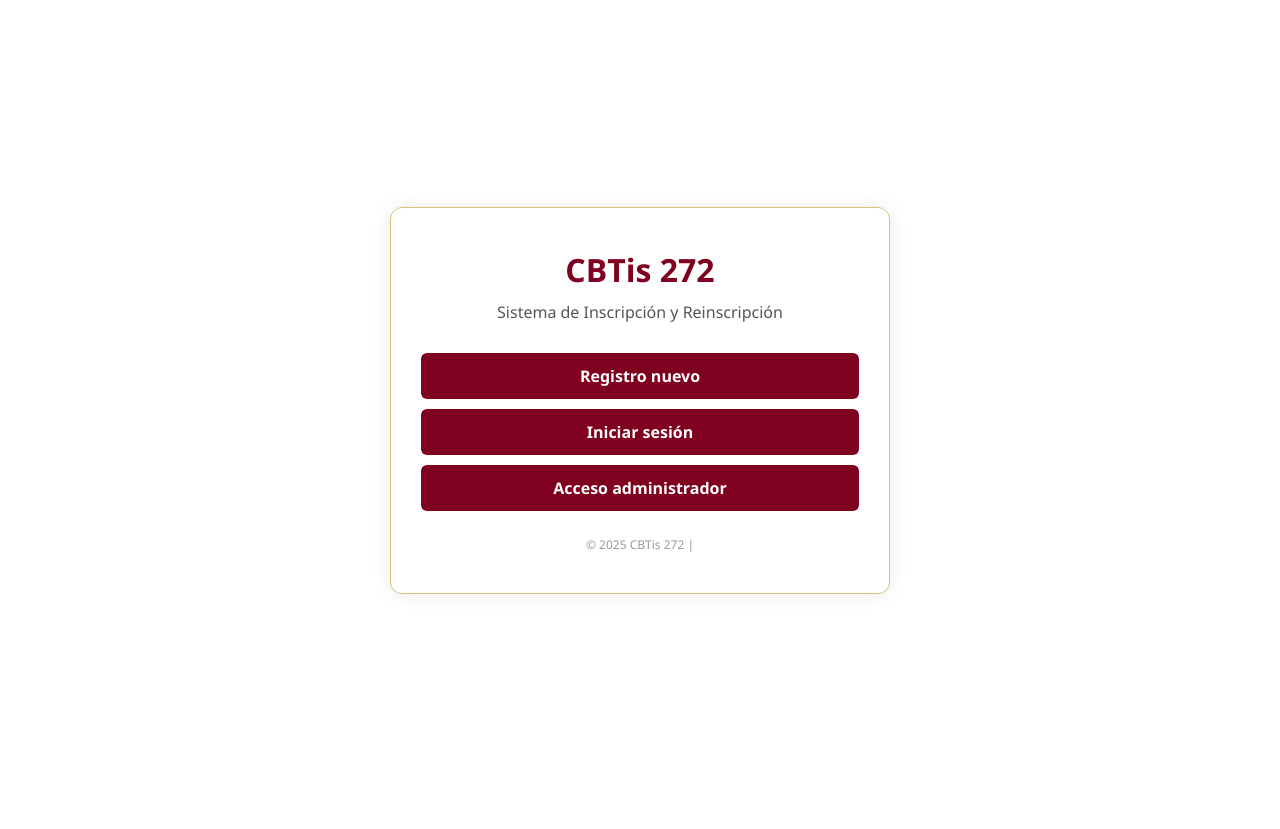
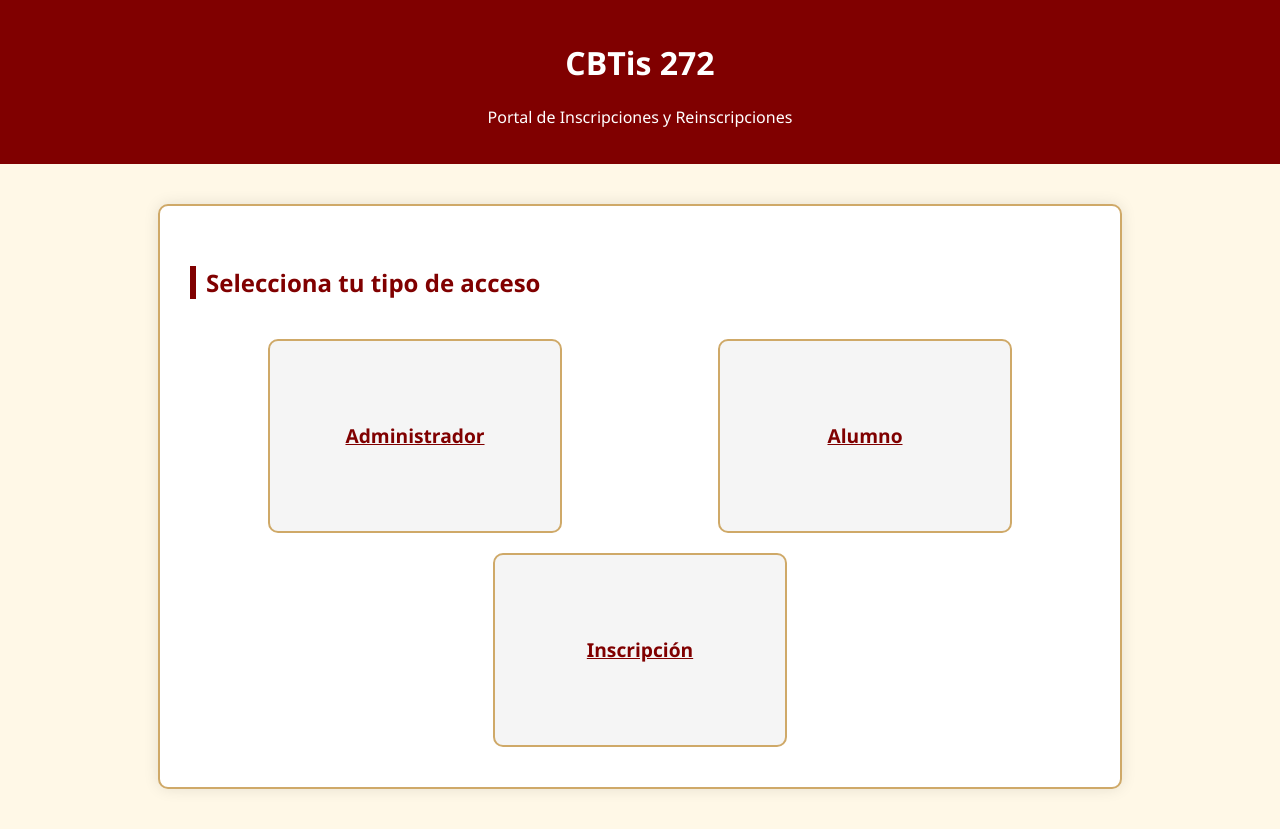
Before and after one commit to Armando59t/cbtis272, a Flask app: page / in a window 1280 px wide. Before the commit the page ends 594 px from the top, so only its background shows below. Run offline with Flask 3, Linux system fonts and the light colour scheme.

Commit message:
Update index.html

```diff
--- a/templates/index.html
+++ b/templates/index.html
@@ -1,83 +1,95 @@
 <!DOCTYPE html>
 <html lang="es">
 <head>
-    <meta charset="UTF-8">
-    <title>CBTis 272 - Inicio</title>
-    <link rel="stylesheet" href="{{ url_for('static', filename='estilos.css') }}">
+  <meta charset="UTF-8"/>
+  <meta name="viewport" content="width=device-width, initial-scale=1"/>
+  <title>CBTis 272 │ Portal de inscripciones</title>
   <style>
-        * {
-            box-sizing: border-box;
+    :root {
+      --vino: #800000;
+      --crema: #fff8e7;
+      --dorado: #cfa968;
+      --gris: #f5f5f5;
     }
 
     body {
       margin: 0;
-            padding: 0;
       font-family: 'Segoe UI', sans-serif;
-            background-color: #ffffff;
+      background-color: var(--crema);
       color: #333;
-            display: flex;
-            justify-content: center;
-            align-items: center;
-            height: 100vh;
     }
 
-        .container {
+    header {
+      background-color: var(--vino);
+      color: white;
+      padding: 20px;
       text-align: center;
-            border: 1px solid #d1c47a;
-            border-radius: 12px;
-            padding: 40px 30px;
-            box-shadow: 0 0 20px rgba(0,0,0,0.08);
-            max-width: 500px;
-            width: 90%;
     }
 
-        .logo {
-            font-size: 32px;
-            font-weight: bold;
-            color: #800020;
-            margin-bottom: 10px;
+    .contenedor {
+      max-width: 900px;
+      margin: 40px auto;
+      background-color: white;
+      border: 2px solid var(--dorado);
+      padding: 30px;
+      border-radius: 10px;
+      box-shadow: 0 0 15px rgba(0,0,0,0.1);
     }
 
-        .subtitulo {
-            font-size: 16px;
-            color: #555;
-            margin-bottom: 30px;
+    h2 {
+      border-left: 6px solid var(--vino);
+      padding-left: 10px;
+      color: var(--vino);
+      margin-top: 30px;
     }
 
-        .boton {
-            display: block;
-            width: 100%;
-            background-color: #800020;
-            color: white;
-            text-decoration: none;
-            padding: 12px;
-            margin: 10px 0;
-            border-radius: 6px;
-            font-weight: bold;
-            transition: background-color 0.3s ease;
+    .opciones-acceso {
+      display: flex;
+      justify-content: space-around;
+      flex-wrap: wrap;
+      margin-top: 30px;
     }
 
-        .boton:hover {
-            background-color: #5a0015;
+    .tarjeta-opcion {
+      background-color: var(--gris);
+      border: 2px solid var(--dorado);
+      border-radius: 10px;
+      width: 250px;
+      height: 150px;
+      margin: 10px;
+      padding: 20px;
+      text-align: center;
+      cursor: pointer;
+      transition: transform 0.3s, box-shadow 0.3s;
+      display: flex;
+      flex-direction: column;
+      justify-content: center;
+      font-weight: bold;
+      font-size: 1.2em;
+      color: var(--vino);
     }
 
-        .footer {
-            margin-top: 25px;
-            font-size: 12px;
-            color: #999;
+    .tarjeta-opcion:hover {
+      transform: scale(1.05);
+      box-shadow: 0 8px 16px rgba(0,0,0,0.2);
     }
   </style>
 </head>
 <body>
-    <div class="container">
-        <div class="logo">CBTis 272</div>
-        <div class="subtitulo">Sistema de Inscripción y Reinscripción</div>
 
-        <a href="/registro" class="boton">Registro nuevo</a>
-        <a href="/login" class="boton">Iniciar sesión</a>
-        <a href="/admin/login" class="boton">Acceso administrador</a>
+<header>
+  <h1>CBTis 272</h1>
+  <p>Portal de Inscripciones y Reinscripciones</p>
+</header>
 
-        <div class="footer">© 2025 CBTis 272 |</div>
+<div class="contenedor">
+  <h2>Selecciona tu tipo de acceso</h2>
+  <div class="opciones-acceso">
+    <a href="/admin/login" class="tarjeta-opcion">Administrador</a>
+    <a href="/login" class="tarjeta-opcion">Alumno</a>
+    <a href="/registro" class="tarjeta-opcion">Inscripción</a>
   </div>
+</div>
+
 </body>
 </html>
```
Lines whose indentation alone changed are shown as unchanged.
